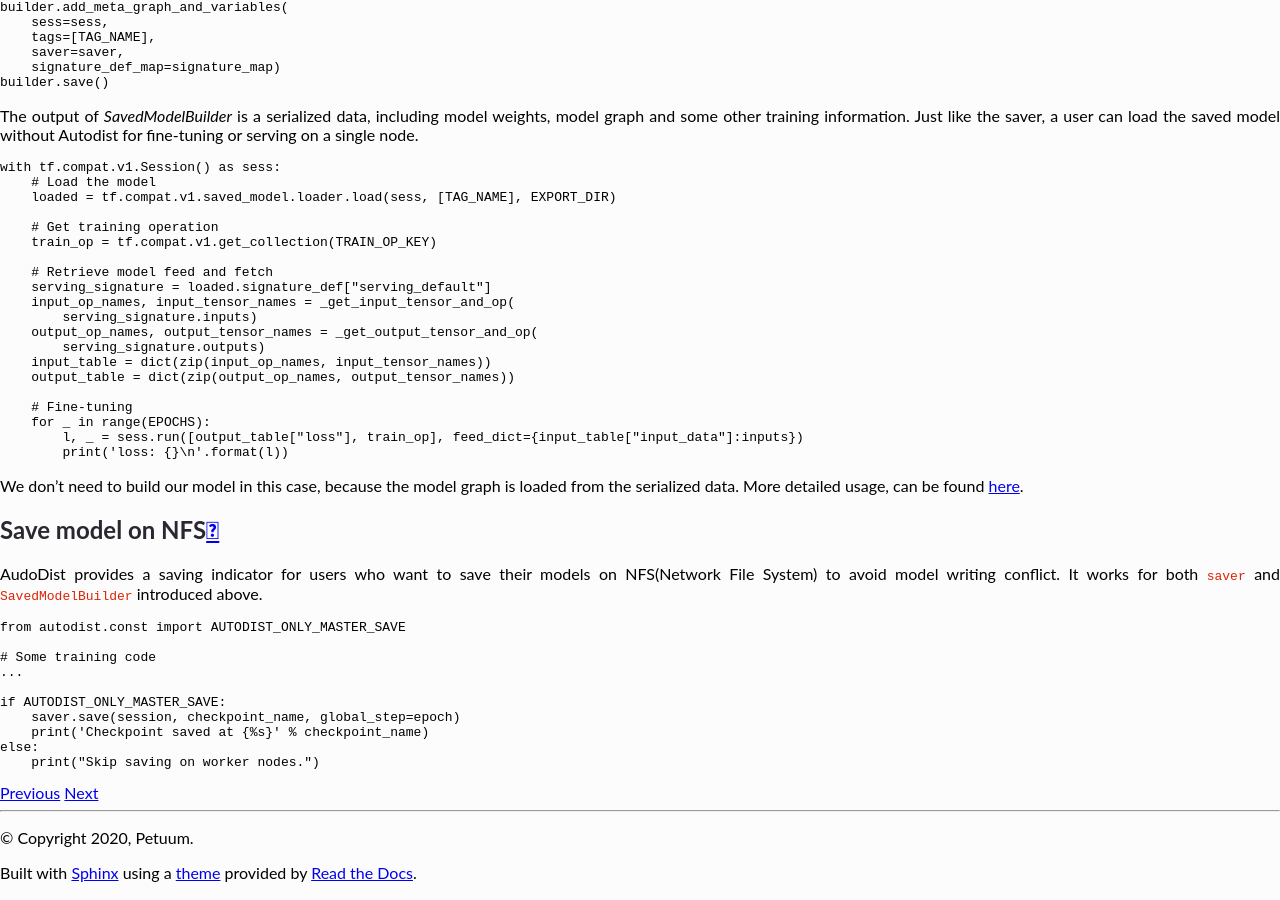
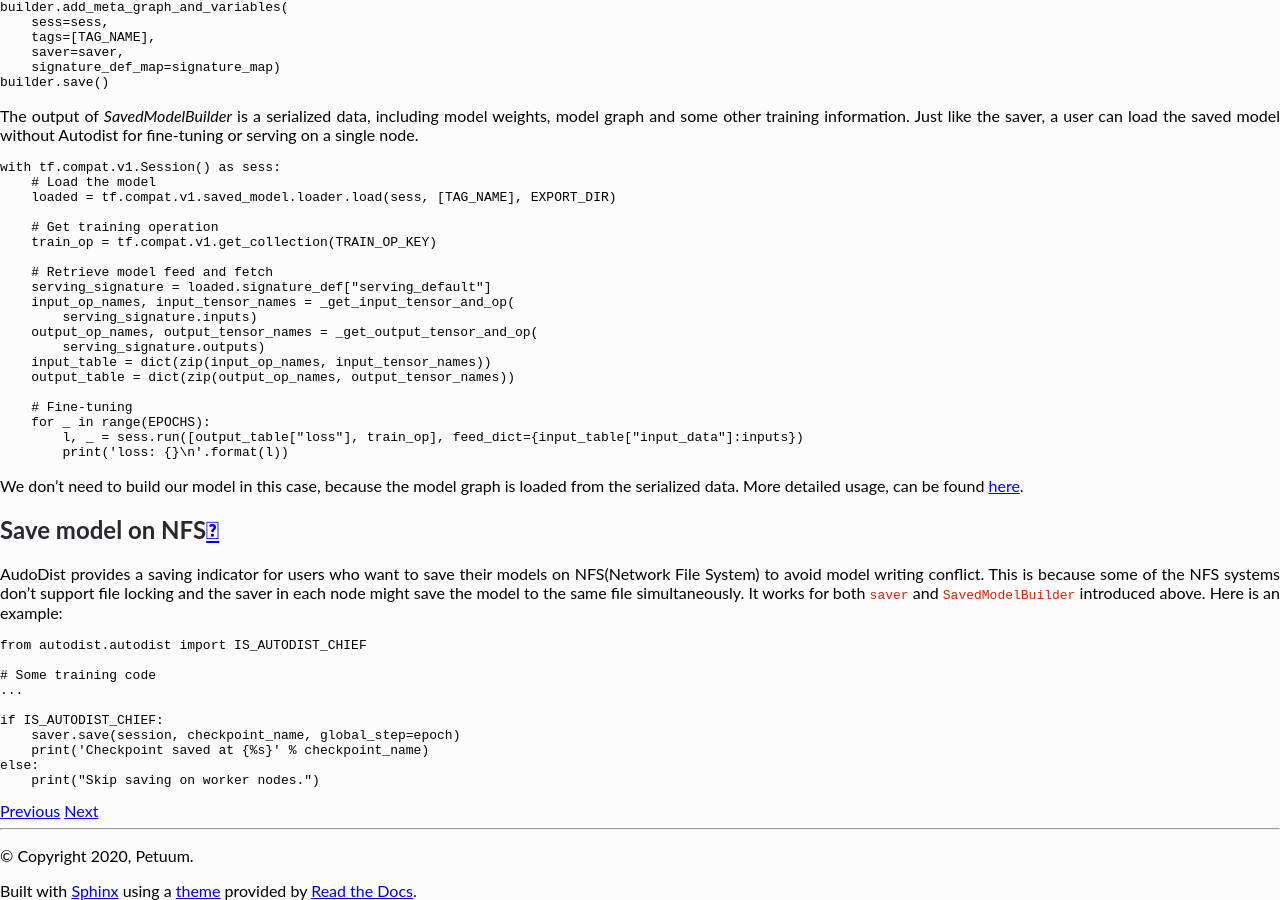
Before and after one commit to petuum/autodist, a Sphinx documentation site: the page built from docs/usage/tutorials/save-restore.md, in a window 1280 px wide and 900 px high, scrolled down 1796 px. Built offline with Sphinx 7.4.7 and the Read the Docs theme 2.0.0, drawn with Linux system fonts in a browser that asks for light colours; pages that are not in the unit, such as notebooks, are missing from menus; the version number could not be read and is left out.

Commit message:
just use the IS_AUTODIST_CHIEF

````diff
--- a/docs/usage/tutorials/save-restore.md
+++ b/docs/usage/tutorials/save-restore.md
@@ -106,15 +106,15 @@ More detailed usage, can be found [here](https://github.com/petuum/autodist/blob
 
 ## Save model on NFS
 
-AudoDist provides a saving indicator for users who want to save their models on NFS(Network File System) to avoid model writing conflict. It works for both `saver` and `SavedModelBuilder` introduced above.
+AudoDist provides a saving indicator for users who want to save their models on NFS(Network File System) to avoid model writing conflict. This is because some of the NFS systems don't support file locking and the saver in each node might save the model to the same file simultaneously. It works for both `saver` and `SavedModelBuilder` introduced above. Here is an example:
 
 ```
-from autodist.const import AUTODIST_ONLY_MASTER_SAVE
+from autodist.autodist import IS_AUTODIST_CHIEF
 
 # Some training code
 ...
 
-if AUTODIST_ONLY_MASTER_SAVE:
+if IS_AUTODIST_CHIEF:
     saver.save(session, checkpoint_name, global_step=epoch)
     print('Checkpoint saved at {%s}' % checkpoint_name)
 else:
````
Also changed, not shown: 2 other files.
